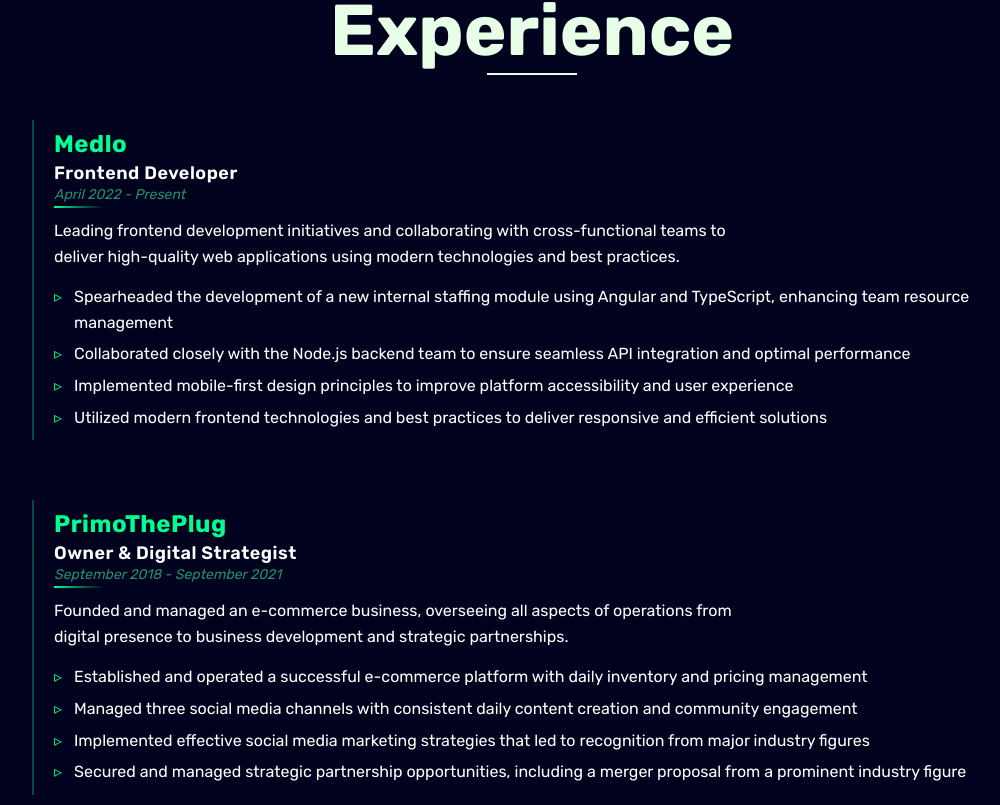
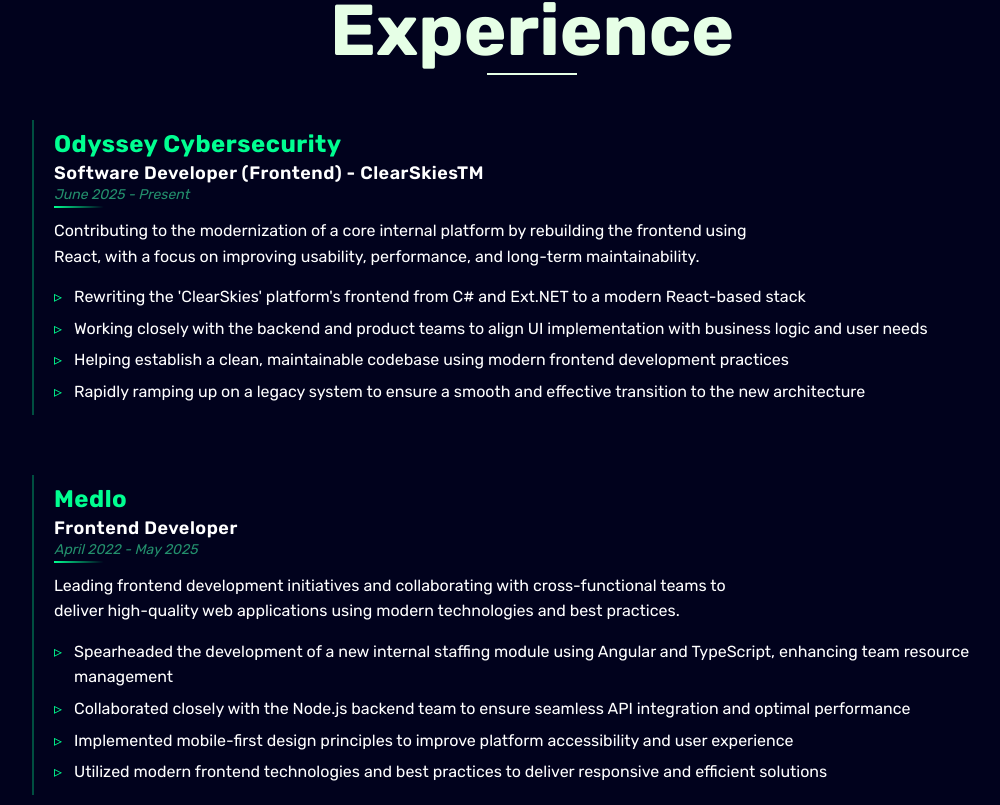
Before and after one commit to lefkosp/my-portfolio, a React (Create React App) app: page / in a window 1280 px wide. Shown: the part 1795-2600 px from the top of the page, without its empty margins (108-1108 px from the left). Built offline with nearby package versions, Linux system fonts and the light colour scheme.

Commit message:
add new experience

```diff
--- a/src/Components/Experience/Experience.js
+++ b/src/Components/Experience/Experience.js
@@ -17,9 +17,23 @@
       </h2>
       <div className="experience-section">
         <ExperienceItem
+          company="Odyssey Cybersecurity"
+          position="Software Developer (Frontend) - ClearSkiesTM"
+          period="June 2025 - Present"
+          description="Contributing to the modernization of a core internal platform by rebuilding the frontend using React, with a focus on improving usability, performance, and long-term maintainability."
+          responsibilities={[
+            "Rewriting the 'ClearSkies' platform's frontend from C# and Ext.NET to a modern React-based stack",
+            "Working closely with the backend and product teams to align UI implementation with business logic and user needs",
+            "Helping establish a clean, maintainable codebase using modern frontend development practices",
+            "Rapidly ramping up on a legacy system to ensure a smooth and effective transition to the new architecture",
+          ]}
+          data-aos="fade-up"
+          data-aos-delay="100"
+        />
+        <ExperienceItem
           company="Medlo"
           position="Frontend Developer"
-          period="April 2022 - Present"
+          period="April 2022 - May 2025"
           description="Leading frontend development initiatives and collaborating with cross-functional teams to deliver high-quality web applications using modern technologies and best practices."
           responsibilities={[
             "Spearheaded the development of a new internal staffing module using Angular and TypeScript, enhancing team resource management",
```
